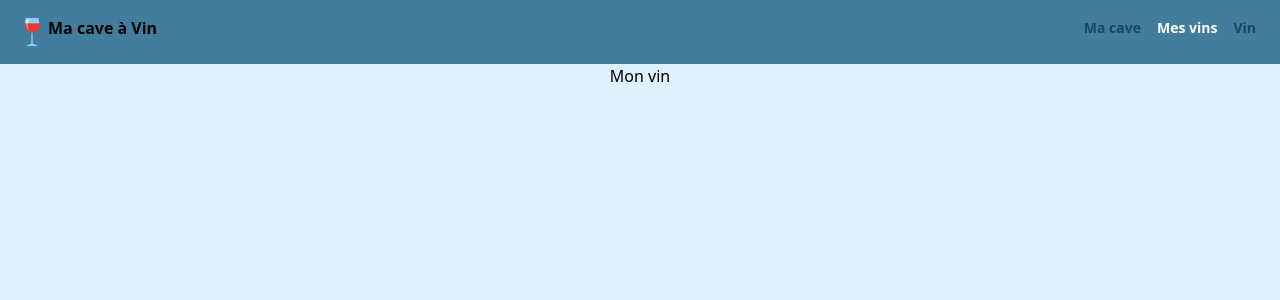
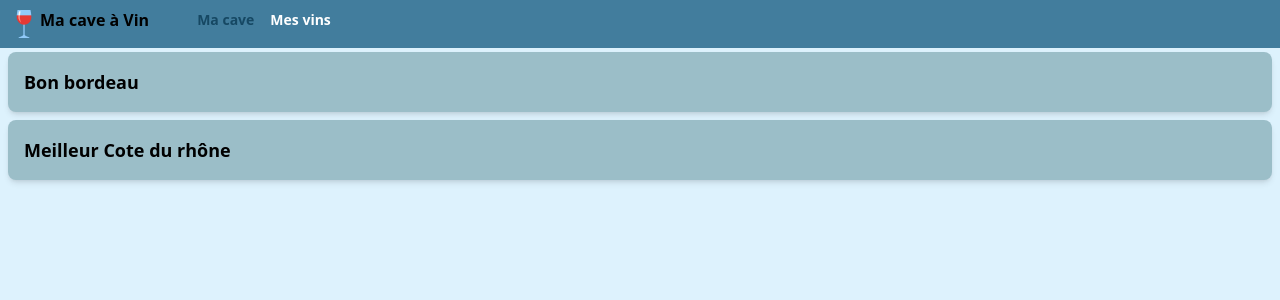
Before and after one commit to lolothi/ma-cave-a-vin, a Vue app in the folder frontend/: page /mon-vin in a window 1280 px wide. Shown: the top 300 px of the page. Built offline with nearby package versions, Linux system fonts and the light colour scheme.

Commit message:
few updates

```diff
--- a/frontend/src/components/Navbar.vue
+++ b/frontend/src/components/Navbar.vue
@@ -1,9 +1,9 @@
 <template>
     <header class="bg-blue-2">
-        <nav class="mx-auto flex justify-between p-2" aria-label="Global">
-          <div class="flex lg:flex-1 flex justify-between p-2">
+        <nav class="flex justify-between p-2" aria-label="Global">
+          <div class="flex justify-between">
             <router-link to="/"><div class="flex mr-10"><img src="../assets/Wine_Glass_32.png"><strong>Ma cave à Vin</strong></div></router-link>
-            <div class="hidden w-full md:block md:w-auto" id="navbar-default">
+            <div class="hidden md:block" id="navbar-default">
               <ul class="flex flex-row">
                 <li v-for="link in navBarLinks" :key="link.to">
                   <router-link :class=styleLinks(link.to) :to="link.to">{{ link.label }}</router-link>
@@ -39,7 +39,7 @@ const routeParams = ref(route.params)
 const navBarLinks = ref([
     {to:"/ma-cave", label:"Ma cave"},
     {to:"/mon-vin", label:"Mes vins"},
-    {to:"/vin", label:"Vin"}
+    // {to:"/vin", label:"Vin"}
 ])
 
 const isMobile = ref(window.innerWidth <= 768);
--- /dev/null
+++ b/frontend/src/service/MyWineService.ts
@@ -0,0 +1,23 @@
+import { Wine } from '../classes/WineClass';
+
+const bordeau = new Wine(0, "Bon bordeau", 2020, "", "", "", "", 2);
+const coteDuRhone = new Wine(1, "Meilleur Cote du rhône", 2021, "", "", "", "", 2);
+const listeDeVins = [ bordeau, coteDuRhone ]
+
+export function getWineData() {
+    return listeDeVins
+}
+
+export function getOneWineData(id: number) {
+  try {
+    const oneWineData = listeDeVins.find(Object => Object.id === id);
+    if (oneWineData) {
+      return oneWineData;
+    } else {
+      throw new Error(`No wine found with ID: ${id}`);
+    }
+  } catch (error) {
+    throw error;
+  }
+
+}
--- a/frontend/src/views/MyWine.vue
+++ b/frontend/src/views/MyWine.vue
@@ -1,8 +1,15 @@
 <template>
-    <h1>Mon vin</h1>
+  <div class="w-full" v-for="bottle in bottles" key="bottle.id">
+    <router-link :to="{ name: 'WineDetails', params:{ id: bottle.id}}">
+      <wineBottle :bottle="bottle"/>
+    </router-link>
+
+  </div>
 </template>
-<script>
-export default {
-  name: 'MyWine',
-}
+<script setup lang="ts">
+import wineBottle from '../components/bottle.vue';
+import { getWineData } from '../service/MyWineService.ts';
+
+const bottles = getWineData();
+
 </script>
```
